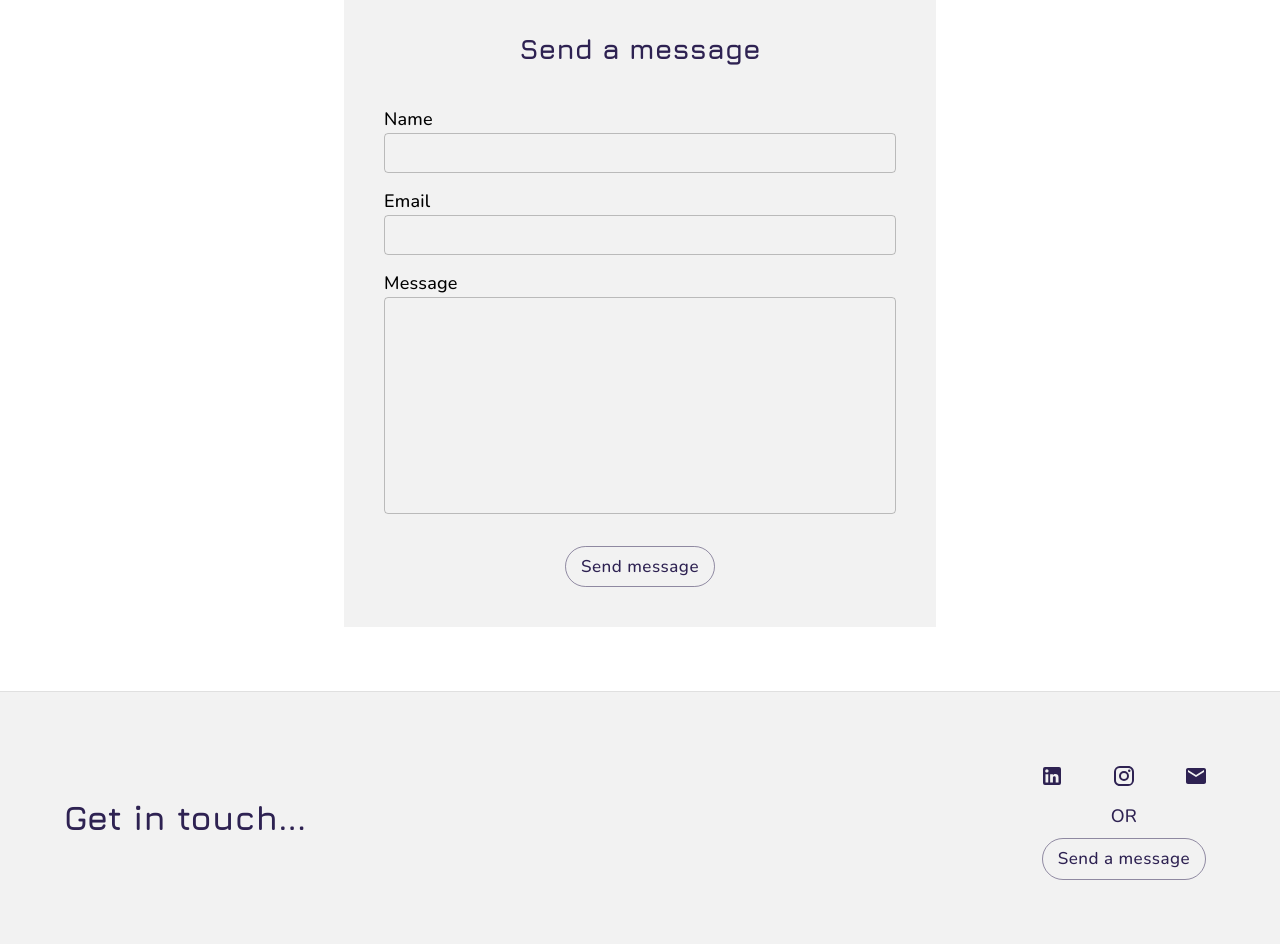
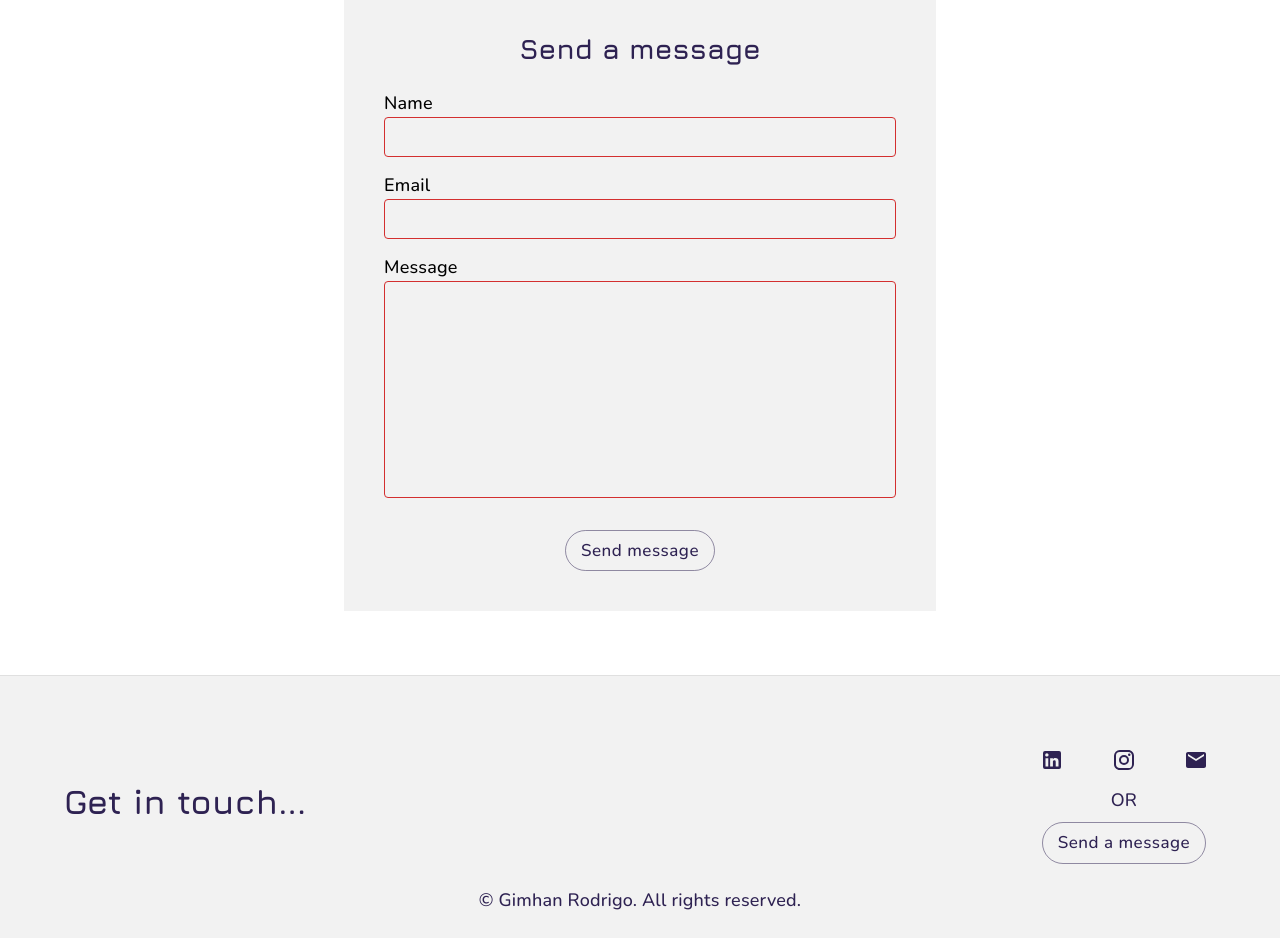
Before and after one commit to gimhanr9/portfolio-web, a React (Create React App) app: page /message in a window 1280 px wide. Shown: the part 160-1104 px from the top of the page. Built offline with nearby package versions, Linux system fonts and the light colour scheme.

Commit message:
dark theme added

```diff
--- a/package.json
+++ b/package.json
@@ -3,6 +3,7 @@
   "version": "0.1.0",
   "private": true,
   "dependencies": {
+    "@emailjs/browser": "^3.10.0",
     "@emotion/react": "^11.10.5",
     "@emotion/styled": "^11.10.5",
     "@mui/icons-material": "^5.11.0",
@@ -20,6 +21,7 @@
     "react-scripts": "5.0.1",
     "react-transition-group": "^4.4.5",
     "sass": "^1.57.1",
+    "validator": "^13.7.0",
     "web-vitals": "^2.1.4"
   },
   "scripts": {
--- a/src/components/contact/index.jsx
+++ b/src/components/contact/index.jsx
@@ -1,7 +1,127 @@
-import { Box, Divider, TextField, Typography } from '@mui/material';
+import { useState } from 'react';
+import {
+  Alert,
+  Box,
+  CircularProgress,
+  Divider,
+  TextField,
+  Typography,
+} from '@mui/material';
 import RoundedButton from '../common/RoundedButton';
+//import { useCountdown } from './../../hooks/useCountDown';
+import isEmail from 'validator/lib/isEmail';
+import emailjs from '@emailjs/browser';
 
 const ContactComponent = () => {
+  //const seconds = useCountdown(30);
+  const [errorText, setErrorText] = useState({
+    name: '',
+    email: '',
+    message: '',
+  });
+
+  const [values, setValues] = useState({ name: '', email: '', message: '' });
+  const [successMessage, setSuccessMessage] = useState(false);
+  const [errorMessage, setErrorMessage] = useState(false);
+  const [loading, setLoading] = useState(false);
+
+  const closeSuccessMessage = () => {
+    setSuccessMessage(false);
+  };
+  const closeErrorMessage = () => {
+    setErrorMessage(false);
+  };
+
+  const handleNameChange = (event) => {
+    setValues({ ...values, name: event.target.value });
+    if (event.target.value === '') {
+      setErrorText({ ...errorText, name: "Name can't be empty" });
+    } else {
+      setErrorText({ ...errorText, name: '' });
+    }
+  };
+
+  const handleEmailChange = (event) => {
+    setValues({ ...values, email: event.target.value });
+    if (!isEmail(event.target.value)) {
+      setErrorText({ ...errorText, email: 'Invalid email' });
+    } else {
+      setErrorText({ ...errorText, email: '' });
+    }
+  };
+
+  const handleMessageChange = (event) => {
+    setValues({ ...values, message: event.target.value });
+    if (event.target.value === '') {
+      setErrorText({ ...errorText, message: "Message can't be empty" });
+    } else {
+      setErrorText({ ...errorText, message: '' });
+    }
+  };
+  const validateAndSendMessage = () => {
+    if (values.name === '') {
+      setErrorText({ ...errorText, name: "Name can't be empty" });
+    } else {
+      setErrorText({ ...errorText, name: '' });
+    }
+    if (values.email === '') {
+      setErrorText({ ...errorText, email: "Email can't be empty" });
+    } else {
+      setErrorText({ ...errorText, email: '' });
+    }
+    if (values.message === '') {
+      setErrorText({ ...errorText, message: "Message can't be empty" });
+    } else {
+      setErrorText({ ...errorText, message: '' });
+    }
+    if (!isEmail(values.email)) {
+      setErrorText({ ...errorText, email: 'Invalid email' });
+    } else {
+      setErrorText({ ...errorText, email: '' });
+    }
+    if (
+      values.name !== '' &&
+      values.email !== '' &&
+      isEmail(values.email) &&
+      values.message !== ''
+    ) {
+      setErrorText({
+        name: '',
+        email: '',
+        message: '',
+      });
+      var templateParams = {
+        name: values.name,
+        email: values.email,
+        message: values.message,
+      };
+      setLoading(true);
+      emailjs
+        .send(
+          process.env.REACT_APP_EMAIL_SERVICE_ID,
+          process.env.REACT_APP_EMAIL_TEMPLATE_ID,
+          templateParams,
+          process.env.REACT_APP_EMAIL_PUBLIC_KEY
+        )
+        .then(
+          (result) => {
+            setValues({
+              name: '',
+              email: '',
+              message: '',
+            });
+            setLoading(false);
+            setErrorMessage(false);
+            setSuccessMessage(true);
+          },
+          (error) => {
+            setLoading(false);
+            setSuccessMessage(false);
+            setErrorMessage(true);
+          }
+        );
+    }
+  };
   return (
     <Box sx={{ bgcolor: 'background.default' }}>
       <Box display='flex' justifyContent='center' pt={2} pb={8}>
@@ -9,24 +129,85 @@ const ContactComponent = () => {
           <Typography variant='h5' align='center' color='text.primary'>
             Send a message
           </Typography>
-          <Box mt={5} />
-          <Typography variant='body2'>Name</Typography>
-          <TextField variant='outlined' size='small' fullWidth />
+          {successMessage === true ? (
+            <Box mt={3}>
+              <Alert
+                onClose={() => {
+                  closeSuccessMessage();
+                }}
+                variant='filled'
+                severity='success'
+              >
+                Message sent successfully!
+              </Alert>
+            </Box>
+          ) : null}
+          {errorMessage === true ? (
+            <Box mt={3}>
+              <Alert
+                onClose={() => {
+                  closeErrorMessage();
+                }}
+                variant='filled'
+                severity='error'
+              >
+                Could not send message!
+              </Alert>
+            </Box>
+          ) : null}
+          <Box mt={3} />
+          <Typography variant='body2' color='text.secondary'>
+            Name
+          </Typography>
+          <TextField
+            required
+            error
+            value={values.name}
+            variant='outlined'
+            size='small'
+            fullWidth
+            onChange={handleNameChange}
+            helperText={errorText.name}
+          />
           <Box mt={2} />
-          <Typography variant='body2'>Email</Typography>
-          <TextField variant='outlined' size='small' fullWidth />
+          <Typography variant='body2' color='text.secondary'>
+            Email
+          </Typography>
+          <TextField
+            required
+            error
+            value={values.email}
+            variant='outlined'
+            size='small'
+            fullWidth
+            onChange={handleEmailChange}
+            helperText={errorText.email}
+          />
           <Box mt={2} />
-          <Typography variant='body2'>Message</Typography>
+          <Typography variant='body2' color='text.secondary'>
+            Message
+          </Typography>
           <TextField
+            required
+            error
+            value={values.message}
             variant='outlined'
             multiline
             rows={8}
             fullWidth
-            sx={{ resize: 'both' }}
+            onChange={handleMessageChange}
+            helperText={errorText.message}
           />
           <Box mt={4} />
           <Box display='flex' justifyContent='center'>
-            <RoundedButton text={'Send message'} />
+            {loading === false ? (
+              <RoundedButton
+                text={'Send message'}
+                functionality={validateAndSendMessage}
+              />
+            ) : (
+              <CircularProgress />
+            )}
           </Box>
         </Box>
       </Box>
--- a/src/components/layout/Footer.jsx
+++ b/src/components/layout/Footer.jsx
@@ -15,7 +15,10 @@ import { Link } from 'react-router-dom';
 const Footer = () => {
   return (
     <Box
-      p={8}
+      pt={8}
+      pl={8}
+      pr={8}
+      pb={3}
       sx={{
         bgcolor: 'background.secondary',
       }}
@@ -79,6 +82,11 @@ const Footer = () => {
           </Button>
         </Box>
       </Stack>
+      <Box display='flex' justifyContent='center' mt={3}>
+        <Typography variant='body2' color='text.primary' align='center'>
+          &copy; Gimhan Rodrigo. All rights reserved.
+        </Typography>
+      </Box>
     </Box>
   );
 };
--- a/src/components/layout/Header.jsx
+++ b/src/components/layout/Header.jsx
@@ -10,6 +10,7 @@ import Container from '@mui/material/Container';
 import Button from '@mui/material/Button';
 import MenuItem from '@mui/material/MenuItem';
 import { Link } from '@mui/material';
+import { Link as ReactLink } from 'react-router-dom';
 import BrightnessToggle from '../common/BrightnessToggle';
 import { HashLink } from 'react-router-hash-link';
 import { Colors } from '../../utils/Colors';
@@ -51,7 +52,8 @@ const Header = ({ setBrightnessToggle }) => {
       <Container maxWidth='xl'>
         <Toolbar disableGutters>
           <Link
-            href='/'
+            component={ReactLink}
+            to='/'
             sx={{
               mr: 2,
               display: { xs: 'none', md: 'flex' },
--- /dev/null
+++ b/src/hooks/useCountDown.js
@@ -0,0 +1,24 @@
+import { useEffect, useState } from 'react';
+
+const useCountdown = (time) => {
+  const countdownTime = time;
+  const [countdown, setCountdown] = useState(countdownTime);
+
+  useEffect(() => {
+    const interval = setInterval(() => {
+      if (countdown > 0) {
+        setCountdown(countdown - 1);
+      }
+
+      if (countdown === 0) {
+        setCountdown(countdownTime);
+      }
+    }, 1000);
+
+    return () => clearInterval(interval);
+  });
+
+  return countdown;
+};
+
+export { useCountdown };
```
Also changed, not shown: 2 other files (tests, documents, lock files or other folders).
